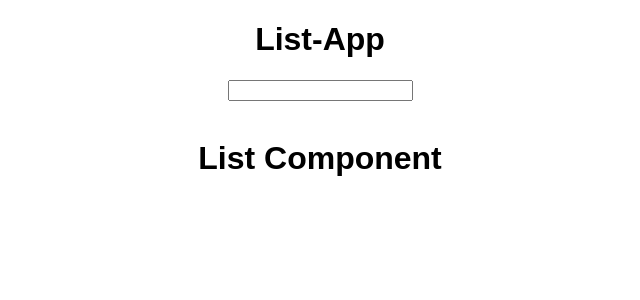
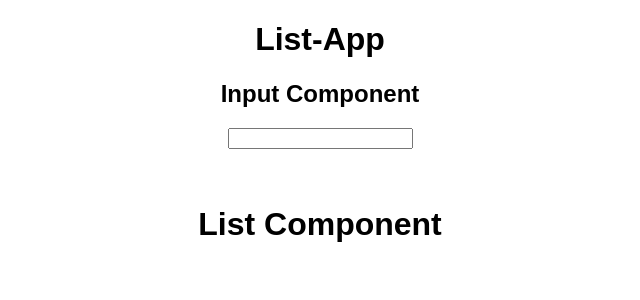
Before and after one commit to sistatress/List-App, a React (Create React App) app: page / in a window 1280 px wide. Shown: the top 300 px of the page, without its empty margins (320-960 px from the left). Built offline with nearby package versions, Linux system fonts and the light colour scheme.

Commit message:
Input component new adds props: value, handleInput, ...action manual tests ok with the user input. Not already use by List!

```diff
--- a/src/App.js
+++ b/src/App.js
@@ -1,6 +1,7 @@
 import React, { useState } from "react";
 import "./styles.css";
 import List from "./Components/List";
+import Input from "./Components/Input";
 
 export default function App() {
   const [list, setList] = useState([]);
@@ -38,20 +39,19 @@ export default function App() {
   };
 
   // const updatedInput = input;
-  // console.log(`[ Input ] updated input ${updatedInput}`);
+  // console.log(`[ Render Input ] updated input ${updatedInput}`);
 
   // const updatedList = list;
-  // console.log(`[ List ] updated list ${updatedList}`);
+  // console.log(`[ Render List ] updated list ${updatedList}`);
 
   return (
     <div className="App">
       <h1>List-App</h1>
       {/* UserInput : create list items  */}
-      <input
-        type="text"
+      <Input
         value={input}
-        onChange={(e) => handleInput(e.target.value)}
-        onKeyPress={(event) => saveInputTolist(event)}
+        handleInput={handleInput}
+        saveInputTolist={saveInputTolist}
       />
       <br />
       <br />
--- /dev/null
+++ b/src/Components/Input.js
@@ -0,0 +1,20 @@
+import React from "react";
+
+const Input = ({ value, handleInput, ...action }) => {
+  const saveInputTolist = action.saveInputTolist;
+  // const { saveInputTolist } = action.saveInputTolist
+
+  return (
+    <div>
+      <h2>Input Component</h2>
+      <input
+        type="text"
+        value={value}
+        onChange={(e) => handleInput(e.target.value)}
+        onKeyPress={(event) => saveInputTolist(event)}
+      />
+    </div>
+  );
+};
+
+export default Input;
```
